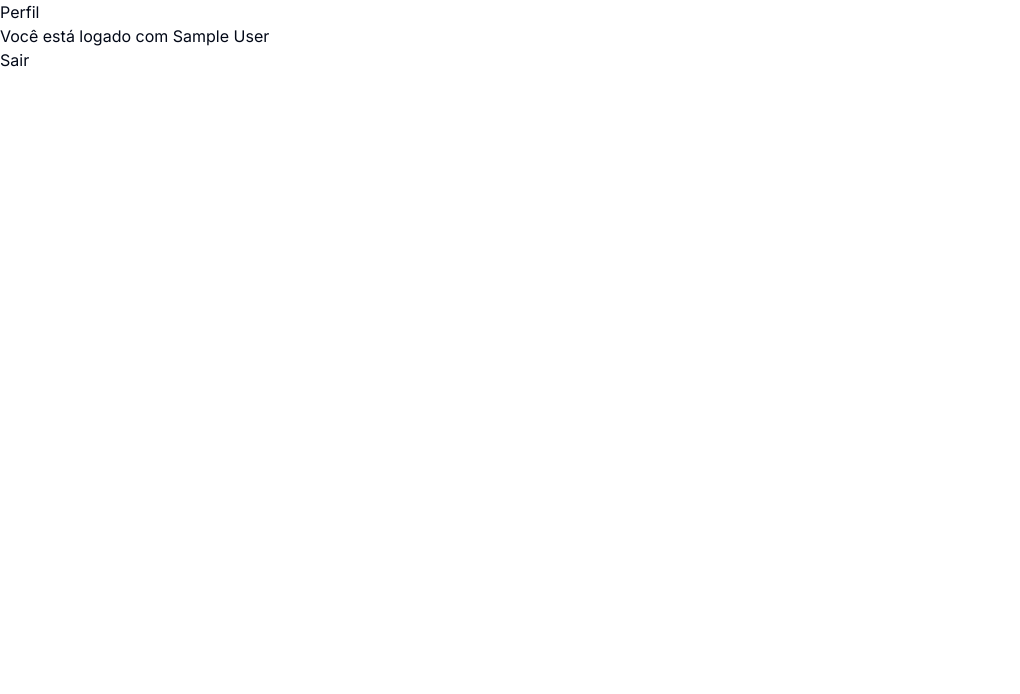
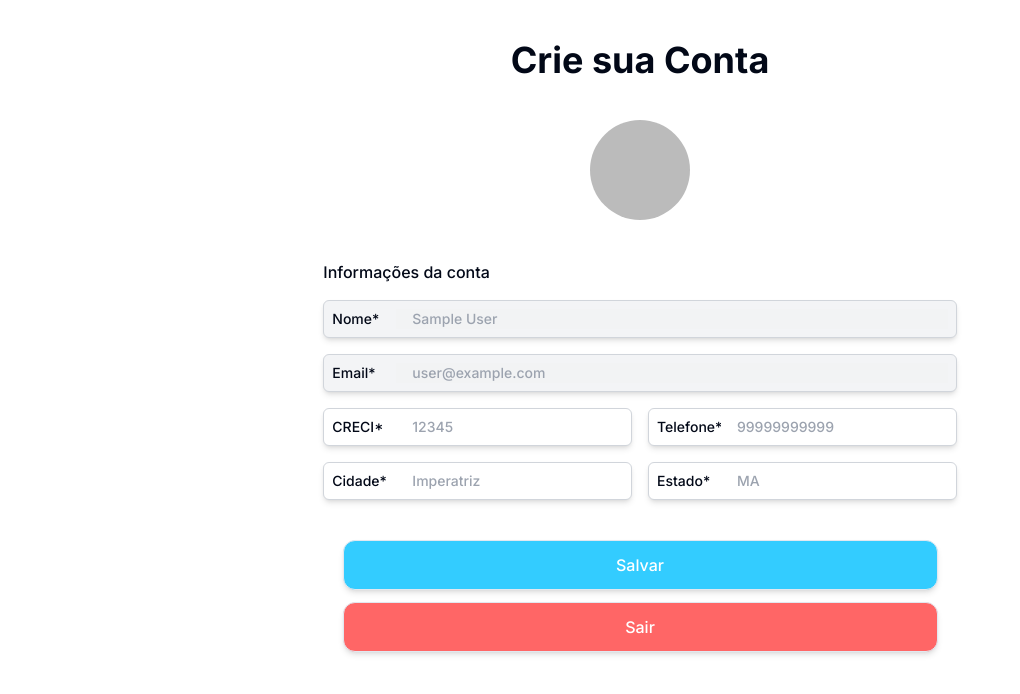
Before and after one commit to isaquerchaves/seu-lar, a Next.js app in the folder front-end/: page /profile in a window 1280 px wide. Shown: the top 694 px of the page, without its empty margins (0-1020 px from the left). Built offline with nearby package versions, Linux system fonts and the light colour scheme; no server answers; sample sign-in values are in the browser's storage.

Commit message:
feat: add profile form

```diff
--- a/front-end/src/app/profile/page.tsx
+++ b/front-end/src/app/profile/page.tsx
@@ -3,6 +3,9 @@ import { signOut, useSession } from "next-auth/react";
 import { useRouter } from "next/navigation";
 import { useEffect } from "react";
 import Loading from "../../components/Loading";
+import { Avatar, AvatarFallback, AvatarImage } from "@/components/ui/avatar";
+import Input from "@/components/ui/input";
+import Button from "@/components/ui/button";
 
 const Profile = () => {
   const { data, status } = useSession();
@@ -19,13 +22,63 @@ const Profile = () => {
   }
 
   return (
-    <>
-      <p>Perfil</p>
-      <p>Você está logado com {data?.user?.name}</p>
-      <button className="cursor-pointer" onClick={() => signOut()}>
-        Sair
-      </button>
-    </>
+    <div className="flex flex-col items-center justify-between mt-10 h-full w-full">
+      <h1 className="text-4xl font-bold">Crie sua Conta</h1>
+
+      <Avatar className="mt-10">
+        <AvatarImage src={data?.user?.image || undefined} />
+        <AvatarFallback>{data?.user?.name}</AvatarFallback>
+      </Avatar>
+
+      <form className="flex flex-col gap-2 justify-between p-10 h-full">
+        <p className="font-medium">Informações da conta</p>
+
+        <Input
+          label="Nome"
+          type="text"
+          name="name"
+          placeholder={data?.user?.name || ""}
+          disabled
+        />
+        <Input
+          label="Email"
+          type="text"
+          name="email"
+          placeholder={data?.user?.email || ""}
+          disabled
+        />
+
+        <div className="flex gap-4 ">
+          <Input label="CRECI" type="text" name="creci" placeholder="12345" />
+          <Input
+            label="Telefone"
+            type="number"
+            name="telefone"
+            placeholder="99999999999"
+          />
+        </div>
+
+        <div className="flex gap-4">
+          <Input
+            label="Cidade"
+            type="text"
+            name="cidade"
+            placeholder="Imperatriz"
+          />
+          <Input label="Estado" type="text" name="estado" placeholder="MA" />
+        </div>
+      </form>
+
+      <div className="flex flex-col items-center gap-3 w-full px-10 md:w-[675px]">
+        <Button text="Salvar" color="#33ccff" />
+        <Button
+          text="Sair"
+          color="#ff6666"
+          type="button"
+          onClick={() => signOut()}
+        />
+      </div>
+    </div>
   );
 };
 
```
